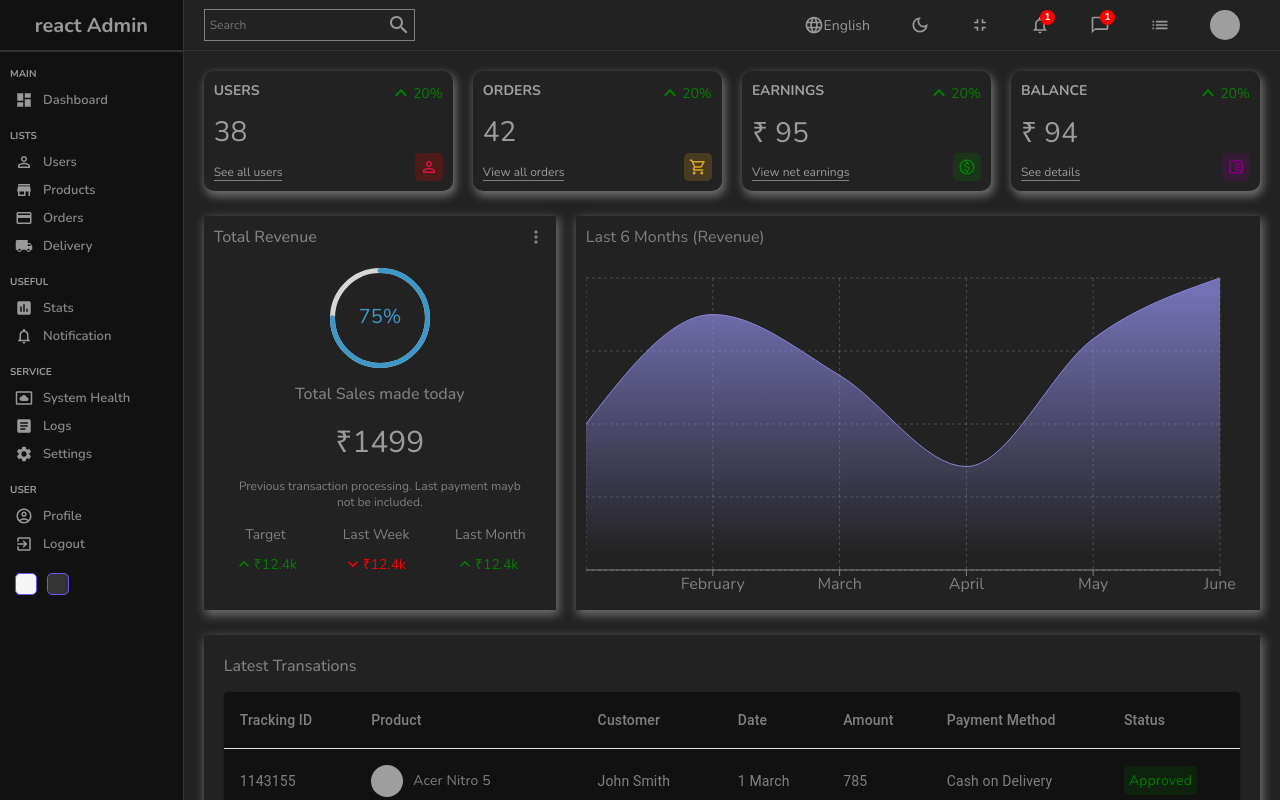
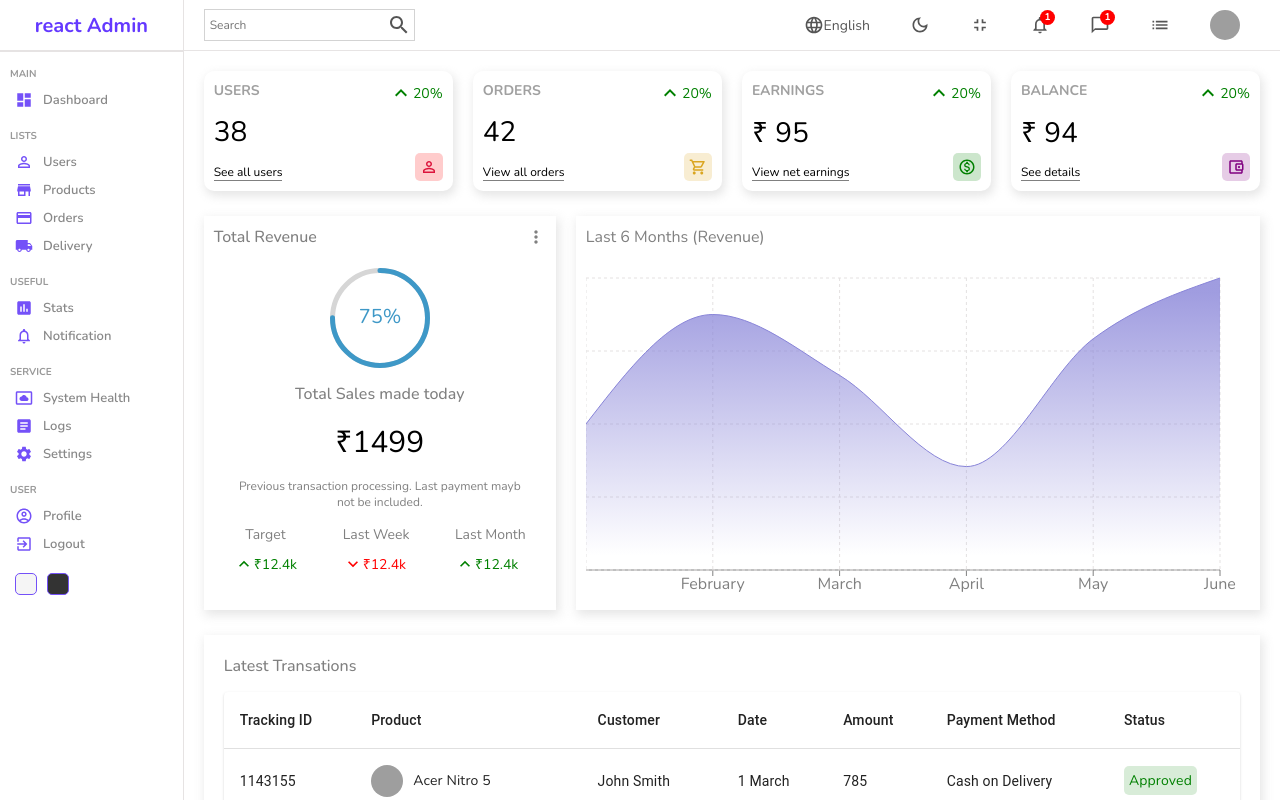
Before and after one commit to notkiran/react-admin, a React (Create React App) app: page / in a window 1280 px wide. Shown: the top 800 px of the page. Built offline with nearby package versions, Linux system fonts and the light colour scheme; grey boxes are pictures that could not be loaded.

Commit message:
darkmode final

```diff
--- a/src/App.js
+++ b/src/App.js
@@ -6,10 +6,13 @@
 import New from "./pages/new/New";
 import { userInputs, productInputs } from "./formSource";
 import "./style/dark.scss";
+import { useContext } from "react";
+import { DarkModeContext } from "./context/darkModeContext";
 
 function App() {
+  const { darkMode } = useContext(DarkModeContext);
   return (
-    <div className="app dark">
+    <div className={darkMode ? "app dark" : "app"}>
       <Router>
         <Routes>
           <Route path="/">
--- a/src/components/navbar/Navbar.jsx
+++ b/src/components/navbar/Navbar.jsx
@@ -1,4 +1,4 @@
-import React from "react";
+import React, { useContext } from "react";
 import "./navbar.scss";
 import SearchOutlinedIcon from "@mui/icons-material/SearchOutlined";
 import LanguageIcon from "@mui/icons-material/Language";
@@ -7,8 +7,11 @@
 import NotificationsNoneOutlinedIcon from "@mui/icons-material/NotificationsNoneOutlined";
 import ChatBubbleOutlineOutlinedIcon from "@mui/icons-material/ChatBubbleOutlineOutlined";
 import ListOutlinedIcon from "@mui/icons-material/ListOutlined";
+import { DarkModeContext } from "../../context/darkModeContext";
 
 const Navbar = () => {
+  const { dispatch } = useContext(DarkModeContext);
+
   return (
     <div className="navbar">
       <div className="wrapper">
@@ -22,7 +25,10 @@
             English
           </div>
           <div className="item">
-            <DarkModeOutlinedIcon className="icon" />
+            <DarkModeOutlinedIcon
+              className="icon"
+              onClick={() => dispatch({ type: "TOGGLE" })}
+            />
           </div>
           <div className="item">
             <FullscreenExitOutlinedIcon className="icon" />
--- a/src/components/sidebar/Sidebar.jsx
+++ b/src/components/sidebar/Sidebar.jsx
@@ -12,8 +12,11 @@
 import AccountCircleOutlinedIcon from "@mui/icons-material/AccountCircleOutlined";
 import ExitToAppIcon from "@mui/icons-material/ExitToApp";
 import { Link } from "react-router-dom";
+import { useContext } from "react";
+import { DarkModeContext } from "../../context/darkModeContext";
 
 const Sidebar = () => {
+  const { dispatch } = useContext(DarkModeContext);
   return (
     <div className="sidebar">
       <div className="top">
@@ -85,8 +88,14 @@
         </ul>
       </div>
       <div className="bottom">
-        <div className="colorOption"></div>
-        <div className="colorOption"></div>
+        <div
+          className="colorOption"
+          onClick={() => dispatch({ type: "LIGHT" })}
+        ></div>
+        <div
+          className="colorOption"
+          onClick={() => dispatch({ type: "DARK" })}
+        ></div>
       </div>
     </div>
   );
--- /dev/null
+++ b/src/context/darkModeContext.js
@@ -0,0 +1,18 @@
+import { createContext, useReducer } from "react";
+import DarkModeReducer from "./darkModeReducer";
+
+const INITIAL_STATE = {
+  darkMode: false,
+};
+
+export const DarkModeContext = createContext(INITIAL_STATE);
+
+export const DarkModeContextProvider = ({ children }) => {
+  const [state, dispatch] = useReducer(DarkModeReducer, INITIAL_STATE);
+
+  return (
+    <DarkModeContext.Provider value={{ darkMode: state.darkMode, dispatch }}>
+      {children}
+    </DarkModeContext.Provider>
+  );
+};
--- /dev/null
+++ b/src/context/darkModeReducer.js
@@ -0,0 +1,23 @@
+const DarkModeReducer = (state, action) => {
+  switch (action.type) {
+    case "LIGHT": {
+      return {
+        darkMode: false,
+      };
+    }
+    case "DARK": {
+      return {
+        darkMode: true,
+      };
+    }
+    case "TOGGLE": {
+      return {
+        darkMode: !state.darkMode,
+      };
+    }
+    default:
+      return state;
+  }
+};
+
+export default DarkModeReducer;
--- a/src/index.js
+++ b/src/index.js
@@ -1,10 +1,13 @@
 import React from "react";
 import ReactDOM from "react-dom";
 import App from "./App";
+import { DarkModeContextProvider } from "./context/darkModeContext";
 
 ReactDOM.render(
   <React.StrictMode>
-    <App />
+    <DarkModeContextProvider>
+      <App />
+    </DarkModeContextProvider>
   </React.StrictMode>,
   document.getElementById("root")
 );
```
